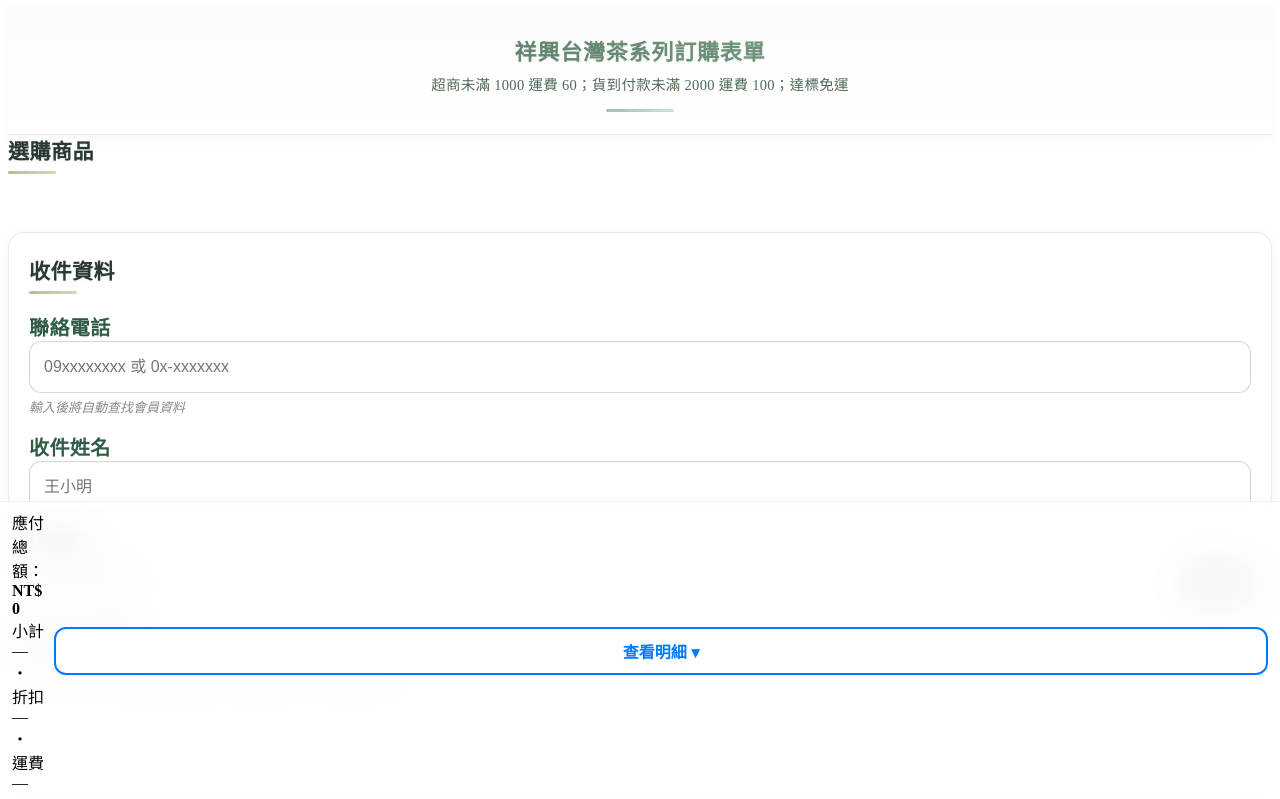
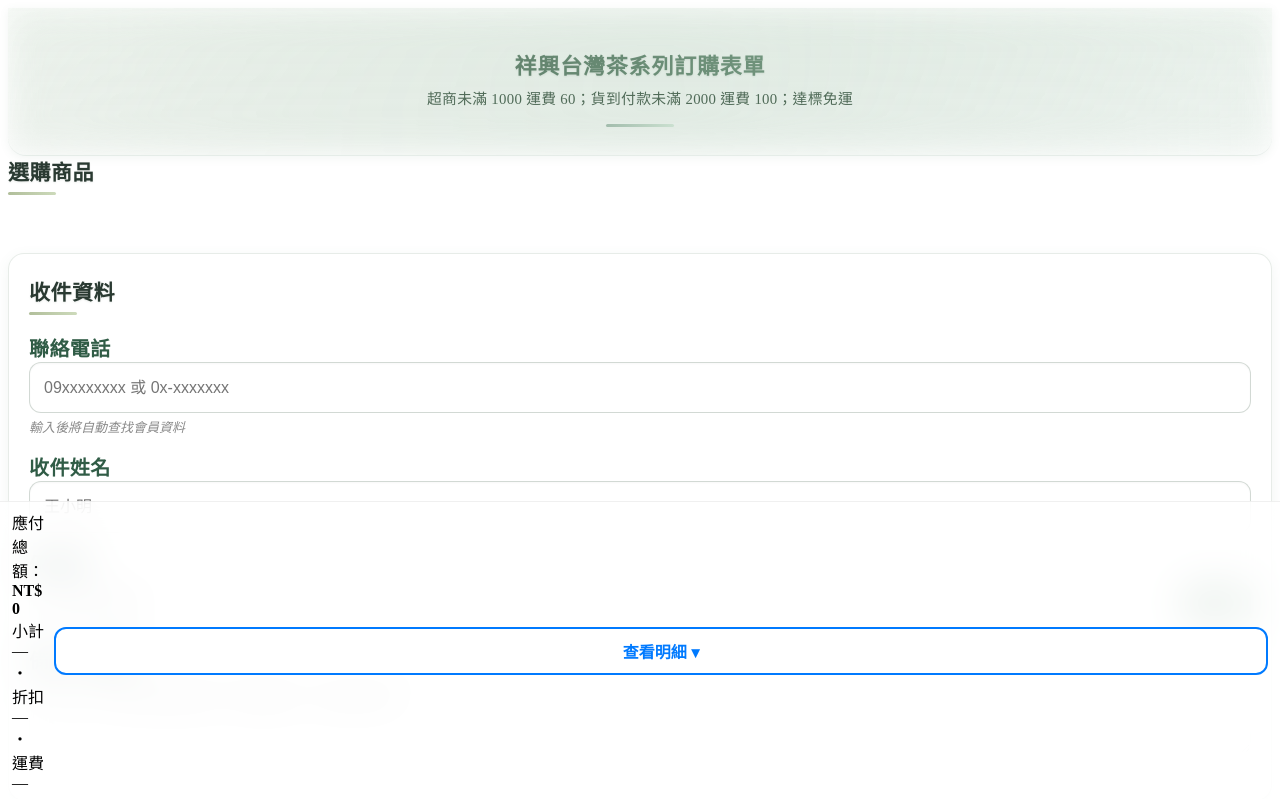
Before and after one commit to iamdavid0131/tea-shop-frontend, a website built with Vite: page index.html in a window 1280 px wide. Shown: the top 799 px of the page. Built offline with nearby package versions, Linux system fonts and the light colour scheme; no server answers.

Commit message:
header css

```diff
--- a/assets/css/style.css
+++ b/assets/css/style.css
@@ -2,24 +2,41 @@
    ☁️ 祥興茶行 Pure White Glass Theme — Final Animated Build
    Version: 2025-10-30
    ============================================================ */
-
 /* ============================================================
-🍵 祥興台灣茶系列訂購表單 — 高質感 iOS 茶系表頭
+🍃 祥興茶行 Header — 茶霧滑入 + 茶香漂浮特效
 ============================================================ */
-html, body {
-  background: #fff;
-}
 .ios-header {
-  position: sticky;
-  top: 0;
+  position: relative;
   z-index: 1000;
   background: linear-gradient(180deg, rgba(250, 252, 250, 0.95), rgba(255,255,255,0.85));
   backdrop-filter: blur(14px);
   box-shadow: 0 2px 10px rgba(90, 123, 104, 0.08);
   border-bottom: 1px solid rgba(180, 200, 190, 0.3);
-  padding: 20px 20px 22px;
+  padding: 34px 24px 28px;
   text-align: center;
-  transition: all 0.4s cubic-bezier(0.25, 1, 0.5, 1);
+  border-radius: 0 0 18px 18px;
+  overflow: hidden;
+  opacity: 0;
+  transform: translateY(28px);
+  animation: teaHeaderEnter 1.2s ease-out forwards;
+}
+
+/* ===== 漂浮茶香粒子背景 ===== */
+.ios-header::before {
+  content: "";
+  position: absolute;
+  inset: 0;
+  background-image: radial-gradient(circle at 30% 120%, rgba(180, 200, 180, 0.25) 0%, transparent 60%),
+                    radial-gradient(circle at 70% -20%, rgba(160, 190, 170, 0.22) 0%, transparent 60%),
+                    radial-gradient(circle at 50% 80%, rgba(180, 210, 190, 0.18) 0%, transparent 70%);
+  background-size: 200% 200%;
+  animation: teaMist 10s ease-in-out infinite alternate;
+  filter: blur(16px);
+  z-index: 0;
+}
+.ios-header > * {
+  position: relative;
+  z-index: 1;
 }
 
 /* ===== 標題 ===== */
@@ -28,7 +45,6 @@ html, body {
   font-size: 22px;
   font-weight: 800;
   letter-spacing: 0.8px;
-  color: #2f4b3c;
   margin: 6px 0 8px;
   background: linear-gradient(90deg, #4e6b58, #8fb79c);
   -webkit-background-clip: text;
@@ -39,7 +55,7 @@ html, body {
 
 /* ===== 副標 ===== */
 .ios-subtitle {
-  font-size: 14.5px;
+  font-size: 14.8px;
   color: #506b58;
   font-weight: 500;
   line-height: 1.6;
@@ -61,20 +77,24 @@ html, body {
   animation: teaLine 1.5s ease-in-out;
 }
 
-/* ===== 動畫 ===== */
-@keyframes fadeInTitle {
-  from { opacity: 0; transform: translateY(8px); }
-  to { opacity: 1; transform: translateY(0); }
-}
-@keyframes fadeInSubtitle {
-  from { opacity: 0; transform: translateY(6px); }
-  to { opacity: 1; transform: translateY(0); }
-}
-@keyframes teaLine {
-  0% { width: 0; opacity: 0; }
-  60% { width: 72px; opacity: 1; }
-  100% { width: 68px; }
-}
+/* ============================================================
+☁️ 茶霧滑入動畫
+============================================================ */
+@keyframes teaHeaderEnter {
+  0% { opacity: 0; transform: translateY(28px); filter: blur(6px); }
+  50% { opacity: 1; transform: translateY(0); filter: blur(3px); }
+  100% { opacity: 1; transform: translateY(0); filter: blur(0); }
+}
+
+/* ============================================================
+🌫️ 茶香粒子緩慢漂浮
+============================================================ */
+@keyframes teaMist {
+  0% { background-position: 50% 0%; }
+  50% { background-position: 48% 100%; }
+  100% { background-position: 52% 0%; }
+}
+
 /* ============================================================
 🪶 Hover 光影呼吸
 ============================================================ */
@@ -83,6 +103,23 @@ html, body {
     box-shadow: 0 4px 14px rgba(90, 123, 104, 0.12);
     background: linear-gradient(180deg, rgba(255,255,255,0.96), rgba(250,252,250,0.9));
   }
+}
+
+/* ============================================================
+🎞️ 標題與副標動畫
+============================================================ */
+@keyframes fadeInTitle {
+  from { opacity: 0; transform: translateY(8px); }
+  to { opacity: 1; transform: translateY(0); }
+}
+@keyframes fadeInSubtitle {
+  from { opacity: 0; transform: translateY(6px); }
+  to { opacity: 1; transform: translateY(0); }
+}
+@keyframes teaLine {
+  0% { width: 0; opacity: 0; }
+  60% { width: 72px; opacity: 1; }
+  100% { width: 68px; }
 }
 
 /* ============================================================
--- a/assets/js/products.js
+++ b/assets/js/products.js
@@ -140,7 +140,7 @@ export function renderProducts(items) {
         }
 
         <button class="more-btn" aria-expanded="false" data-id="${p.id}">
-          <span class="label">收合詳情</span>
+          <span class="label">詳細說明</span>
           <span class="arrow">▼</span>
         </button>
         ${detailBlock}
@@ -227,14 +227,14 @@ document.addEventListener("click", (e) => {
 
   allBlocks.forEach((b) => (b.hidden = true));
   allBtns.forEach((b) => {
-    b.querySelector(".label").textContent = "收合詳情";
+    b.querySelector(".label").textContent = "詳細說明";
     b.querySelector(".arrow").textContent = "▼";
     b.classList.remove("active");
   });
 
   if (isCurrentlyOpen) return;
 
-  btn.querySelector(".label").textContent = "隱藏詳情";
+  btn.querySelector(".label").textContent = "隱藏說明";
   btn.querySelector(".arrow").textContent = "▲";
   btn.classList.add("active");
   block.hidden = false;
```
